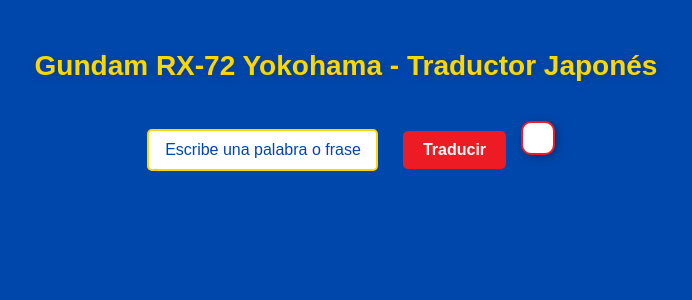
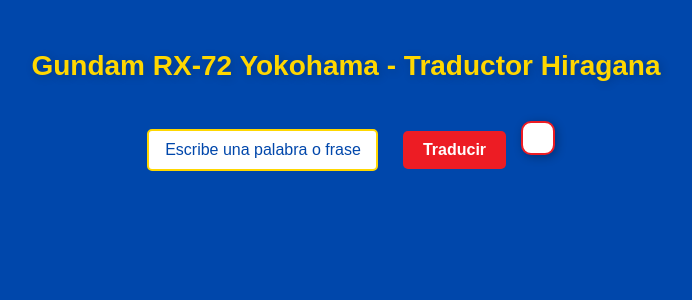
Before and after one commit to carlosmirandadiaz/gundam-rx72-yokohama, a Flask app: page / in a window 1280 px wide. Shown: the top 300 px of the page, without its empty margins (294-986 px from the left). Run offline with Flask 3, Linux system fonts and the light colour scheme.

Commit message:
Titulo Pagina

```diff
--- a/templates/index.html
+++ b/templates/index.html
@@ -3,11 +3,11 @@
 <head>
     <meta charset="UTF-8">
     <meta name="viewport" content="width=device-width, initial-scale=1.0">
-    <title>Gundam RX-72 Yokohama - Traductor Japonés</title>
+    <title>Gundam RX-72 Yokohama - Traductor Hiragana</title>
     <link rel="stylesheet" href="{{ url_for('static', filename='css/style.css') }}">
 </head>
 <body>
-    <h1>Gundam RX-72 Yokohama - Traductor Japonés</h1>
+    <h1>Gundam RX-72 Yokohama - Traductor Hiragana</h1>
     <input type="text" id="texto" placeholder="Escribe una palabra o frase">
     <button onclick="traducir()">Traducir</button>
     <div id="resultado"></div>
```
